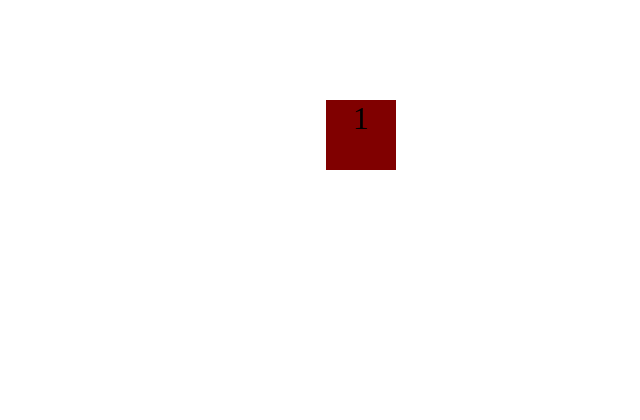
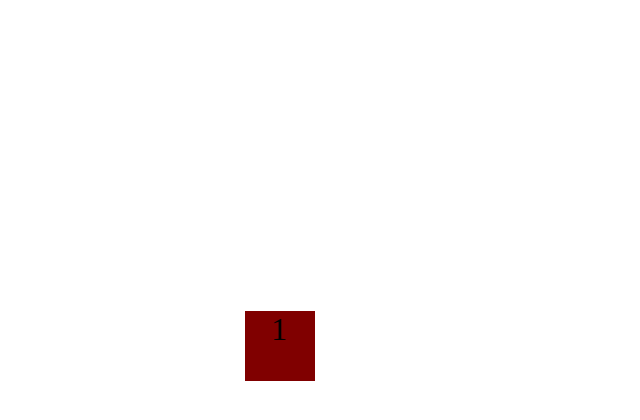
Before and after one commit to SameerChawki/sameerchawki.github.io, a plain HTML site: page projects/bouncing-box/index.html in a window 1280 px wide. Both pictures are taken after a click on the element "da box". Shown: the whole page, without its empty margins (234-874 px from the left). Drawn offline with Linux system fonts and the light colour scheme.

Commit message:
Saving Progress for complete but not finished bouncing box

```diff
--- a/projects/bouncing-box/index.html
+++ b/projects/bouncing-box/index.html
@@ -47,8 +47,9 @@
 			box.on('click', handleBoxClick);
 
 			// moves the Box to a new position on the screen along the X-Axis
-			function moveBoxTo(newPositionX) {
+			function moveBoxTo(newPositionX,newPositionY) {
 				box.css("left", newPositionX);
+				box.css("top", newPositionY);
 			}
 
 			// changes the text displayed on the Box
@@ -62,10 +63,13 @@
 
 			// TODO 2 - Variable declarations
 			var posX = 0;
-			var speed = 10;
+			var speed = 5;
+			var points = 0;
 			var posY = 10;
-			var speed2 = 10;
-			var points = 0;
+			var speedY = 5;
+			var boardHeight = jQuery(window).height();
+			var randNum = Math.random() * 100;
+
 
 
 			/*
@@ -75,7 +79,8 @@
 			*/
 			function update() {
 				posX = posX+speed;
-				moveBoxTo(posX);
+				posY = posY + speedY;
+				moveBoxTo(posX,posY);
 
 			if(posX < 0){
         		speed=-speed;
@@ -85,6 +90,7 @@
         		speed=-speed;
 
 			}
+
 		}
 			/*
 			This Function will be called each time the box is clicked. Each time it is called,
@@ -92,9 +98,17 @@
 			the left side of the screen.
 			*/
 			function handleBoxClick() {
-    			posX = 0;
+    			posX = randNum;
+				posY = randNum;
 				points = points + 1;
 				changeBoxText(points)
+				if(speed > 0){
+					speed = speed + 3;
+				}
+				else{
+					speed = speed-3
+				}
+				console.log(posX,posY);
 			}
 		})();
 	</script>
```
